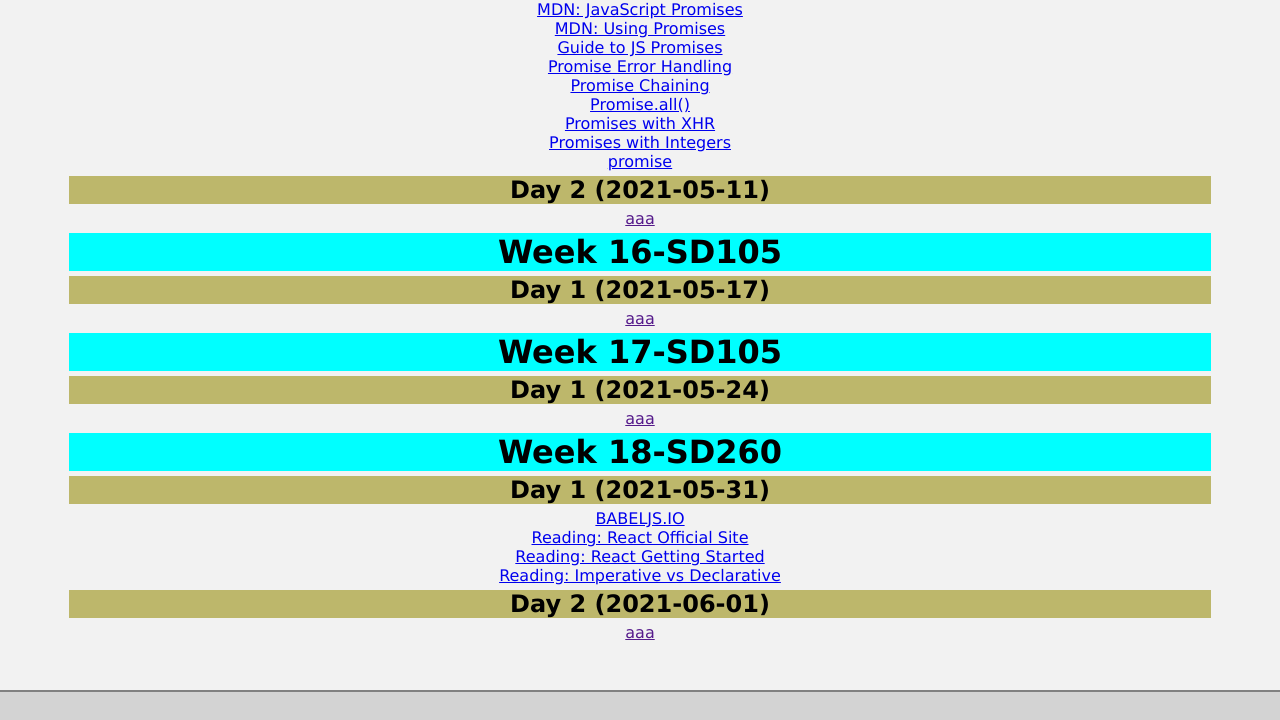
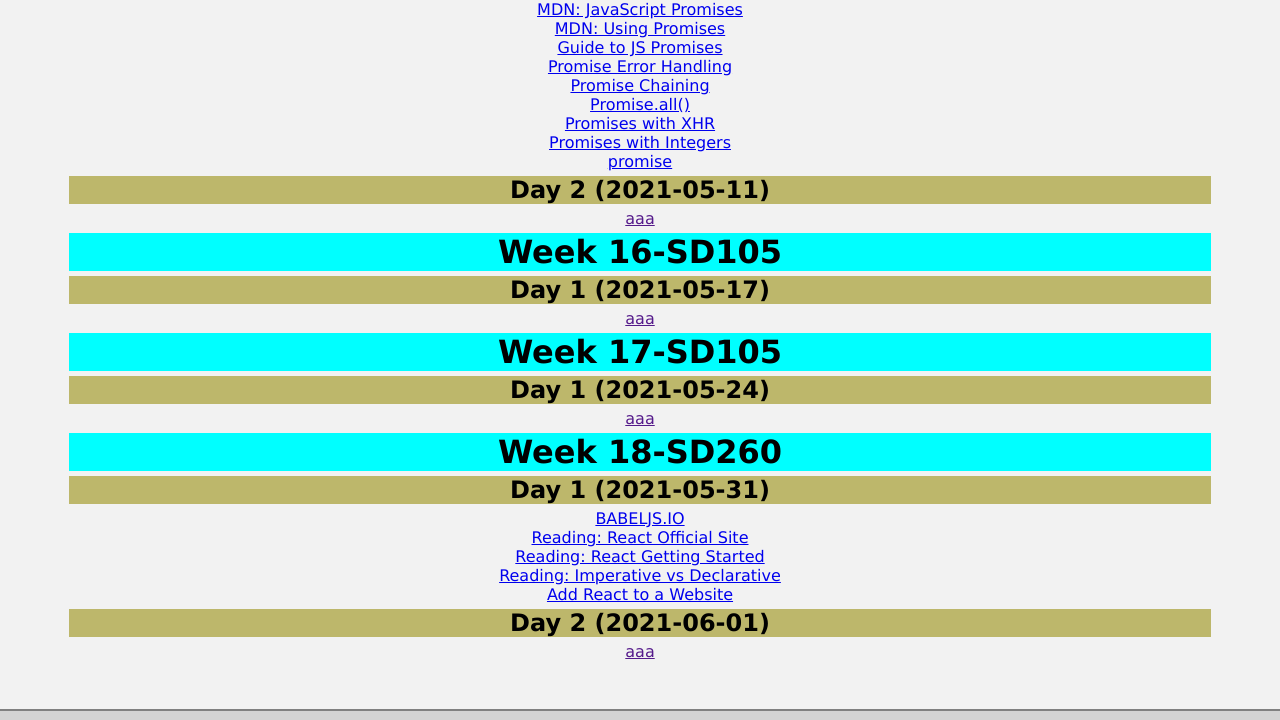
Before and after one commit to HaoGong73/mittlearning, a website: page research.html in a window 1280 px wide. Shown: the part 5662-6382 px from the top of the page. Drawn offline with Linux system fonts and the light colour scheme.

Commit message:
add one more link

```diff
--- a/research.html
+++ b/research.html
@@ -291,6 +291,7 @@
       <a href="https://reactjs.org/" target="_blank">Reading: React Official Site</a><br>
       <a href="https://reactjs.org/docs/getting-started.html" target="_blank">Reading: React Getting Started</a><br>
       <a href="https://ui.dev/react/" target="_blank">Reading: Imperative vs Declarative</a><br>
+      <a href="https://reactjs.org/docs/add-react-to-a-website.html" target="_blank">Add React to a Website</a><br>
       <h2>Day 2 (2021-06-01)</h2>
       <a href="" target="_blank">aaa</a><br>
       <!-- <a href="" target="_blank">aaa</a><br>
```
